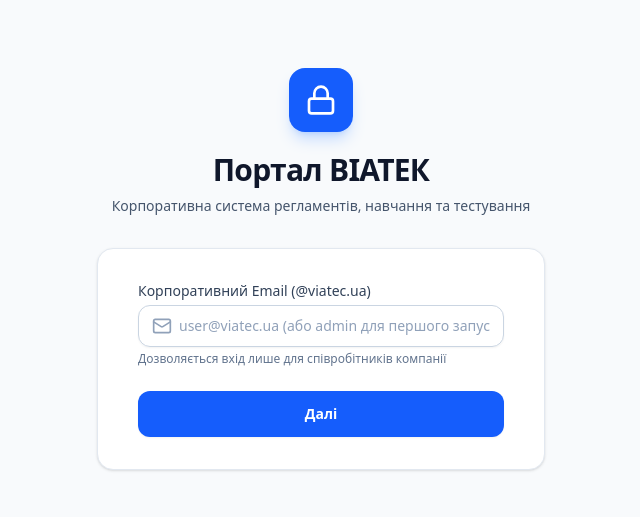
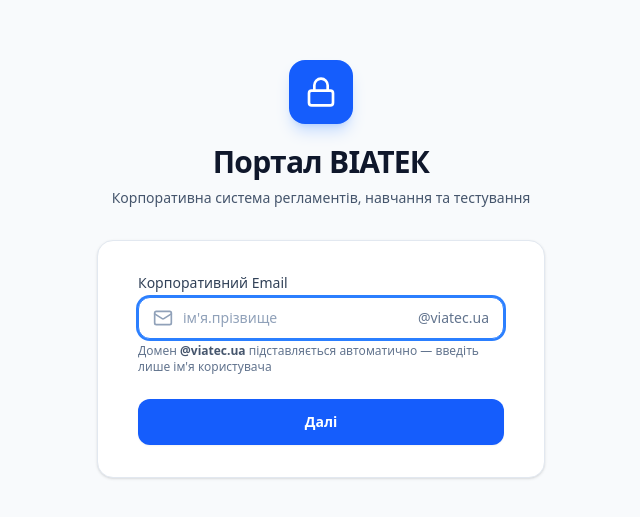
Before and after one commit to TrotskyuYurii/education_platform, a React (Vite) app: page / in a window 1280 px wide. Shown: the part 131-648 px from the top of the page, without its empty margins (319-959 px from the left). Built offline with nearby package versions, Linux system fonts and the light colour scheme; no server answers.

Commit message:
feat(LoginScreen): improve email input handling and display full email address

```diff
--- a/src/components/LoginScreen.tsx
+++ b/src/components/LoginScreen.tsx
@@ -1,6 +1,19 @@
 import React, { useState, useEffect, useRef } from 'react';
 import { useAuth } from '../context/AuthContext';
 import { Lock, Mail, KeyRound, ArrowLeft, RefreshCw, AlertCircle, ShieldCheck, Eye, EyeOff } from 'lucide-react';
+
+const EMAIL_DOMAIN = '@viatec.ua';
+const ADMIN_LOGIN = 'admin';
+
+/** Залишає лише локальну частину логіну: прибирає пробіли та все після '@' (зручно для вставки повної адреси). */
+const sanitizeLocalPart = (value: string) => value.replace(/\s+/g, '').split('@')[0].toLowerCase();
+
+/** Збирає повну адресу з локальної частини; 'admin' лишається службовим логіном без домену. */
+const buildEmail = (value: string) => {
+  const local = sanitizeLocalPart(value);
+  if (!local) return '';
+  return local === ADMIN_LOGIN ? ADMIN_LOGIN : `${local}${EMAIL_DOMAIN}`;
+};
 
 export const LoginScreen: React.FC = () => {
   const { login } = useAuth();
@@ -8,8 +21,8 @@
   // Step: 'credentials' | 'code'
   const [step, setStep] = useState<'email' | 'password' | 'code'>('email');
 
-  // Step 1: Credentials
-  const [email, setEmail] = useState('');
+  // Step 1: Credentials (користувач вводить лише локальну частину, домен додається автоматично)
+  const [emailLocal, setEmailLocal] = useState('');
   const [password, setPassword] = useState('');
   const [showPassword, setShowPassword] = useState(false);
 
@@ -26,6 +39,9 @@
   const [loading, setLoading] = useState(false);
 
   const codeInputRef = useRef<HTMLInputElement>(null);
+
+  const isAdminLogin = sanitizeLocalPart(emailLocal) === ADMIN_LOGIN;
+  const fullEmail = buildEmail(emailLocal);
 
   // Timer countdown for code expiration
   useEffect(() => {
@@ -69,10 +85,10 @@
     setError('');
     setInfoMsg('');
 
-    const cleanEmail = email.trim().toLowerCase();
+    const cleanEmail = fullEmail;
 
-    if (cleanEmail !== 'admin' && !cleanEmail.endsWith('@viatec.ua')) {
-      setError('Вхід дозволено лише з корпоративної пошти у домені @viatec.ua');
+    if (!cleanEmail) {
+      setError("Введіть ім'я користувача корпоративної пошти");
       return;
     }
 
@@ -114,7 +130,7 @@
     setError('');
     setInfoMsg('');
 
-    const cleanEmail = email.trim().toLowerCase();
+    const cleanEmail = fullEmail;
     if (!password) {
       setError('Введіть пароль');
       return;
@@ -258,23 +274,31 @@
             <form className="space-y-5" onSubmit={handleEmailSubmit}>
               <div>
                 <label className="block text-sm font-medium text-slate-700 mb-1">
-                  Корпоративний Email (@viatec.ua)
+                  Корпоративний Email
                 </label>
-                <div className="relative">
-                  <div className="absolute inset-y-0 left-0 pl-3.5 flex items-center pointer-events-none">
+                <div className="flex items-stretch w-full bg-white border border-slate-300 rounded-xl shadow-xs transition focus-within:ring-2 focus-within:ring-blue-500 focus-within:border-blue-500">
+                  <div className="pl-3.5 flex items-center pointer-events-none">
                     <Mail className="h-5 w-5 text-slate-400" />
                   </div>
                   <input
                     type="text"
                     required
-                    placeholder="user@viatec.ua (або admin для першого запуску)"
-                    value={email}
-                    onChange={(e) => setEmail(e.target.value)}
-                    className="appearance-none block w-full pl-10 pr-3 py-2.5 border border-slate-300 rounded-xl shadow-xs placeholder-slate-400 focus:outline-none focus:ring-2 focus:ring-blue-500 focus:border-blue-500 sm:text-sm"
+                    autoFocus
+                    autoComplete="username"
+                    spellCheck={false}
+                    placeholder="ім'я.прізвище"
+                    value={emailLocal}
+                    onChange={(e) => setEmailLocal(sanitizeLocalPart(e.target.value))}
+                    className="flex-1 min-w-0 appearance-none bg-transparent pl-2.5 pr-1 py-2.5 border-0 rounded-l-xl placeholder-slate-400 focus:outline-none focus:ring-0 sm:text-sm"
                   />
+                  {!isAdminLogin && (
+                    <span className="flex items-center pr-3.5 pl-0.5 text-sm font-medium text-slate-500 select-none whitespace-nowrap">
+                      {EMAIL_DOMAIN}
+                    </span>
+                  )}
                 </div>
                 <p className="mt-1 text-xs text-slate-500">
-                  Дозволяється вхід лише для співробітників компанії
+                  Домен <strong className="font-semibold text-slate-600">@viatec.ua</strong> підставляється автоматично — введіть лише ім'я користувача
                 </p>
               </div>
               <div className="pt-1">
@@ -292,7 +316,7 @@
             <form className="space-y-5" onSubmit={handlePasswordSubmit}>
               <div className="text-center">
                 <h3 className="text-lg font-bold text-slate-900">Введіть пароль</h3>
-                <p className="text-xs text-slate-600 mt-1 max-w-xs mx-auto">{email}</p>
+                <p className="text-xs text-slate-600 mt-1 max-w-xs mx-auto">{fullEmail}</p>
               </div>
               <div>
                 <div className="relative">
```
